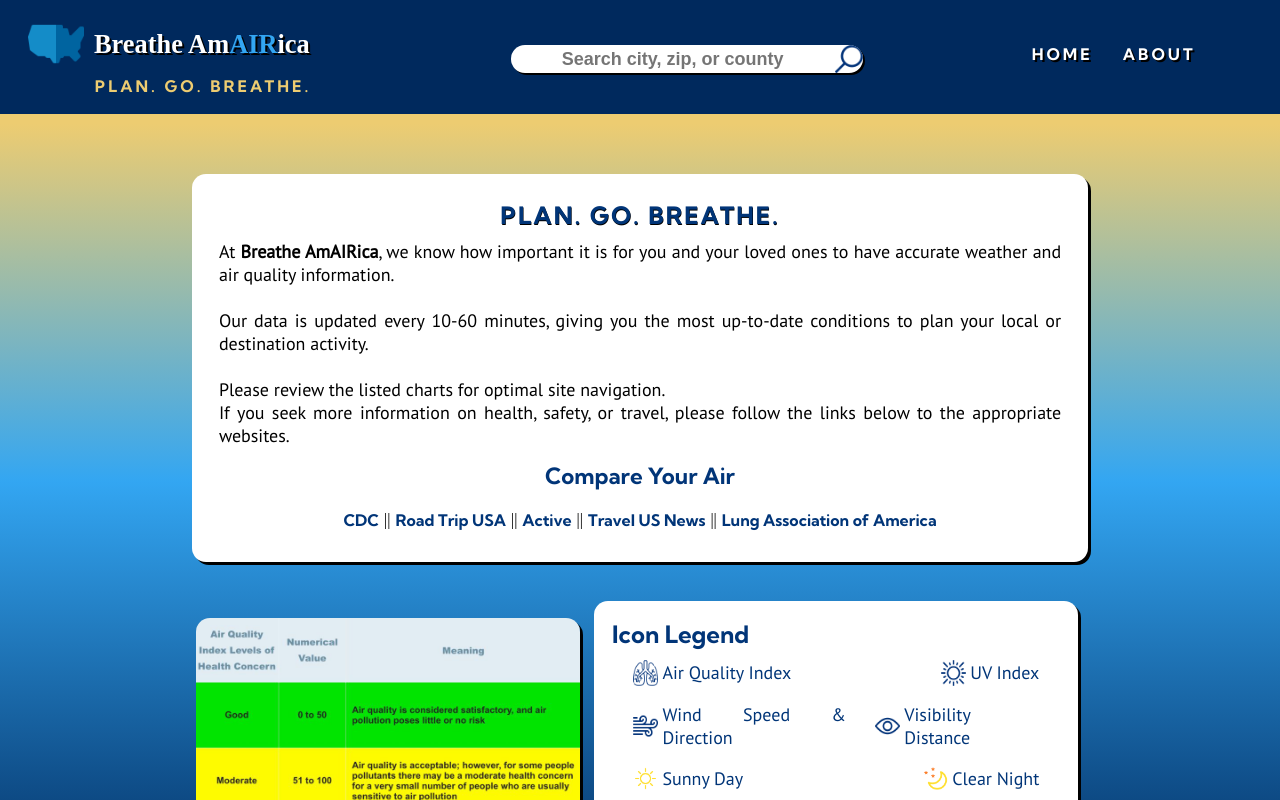
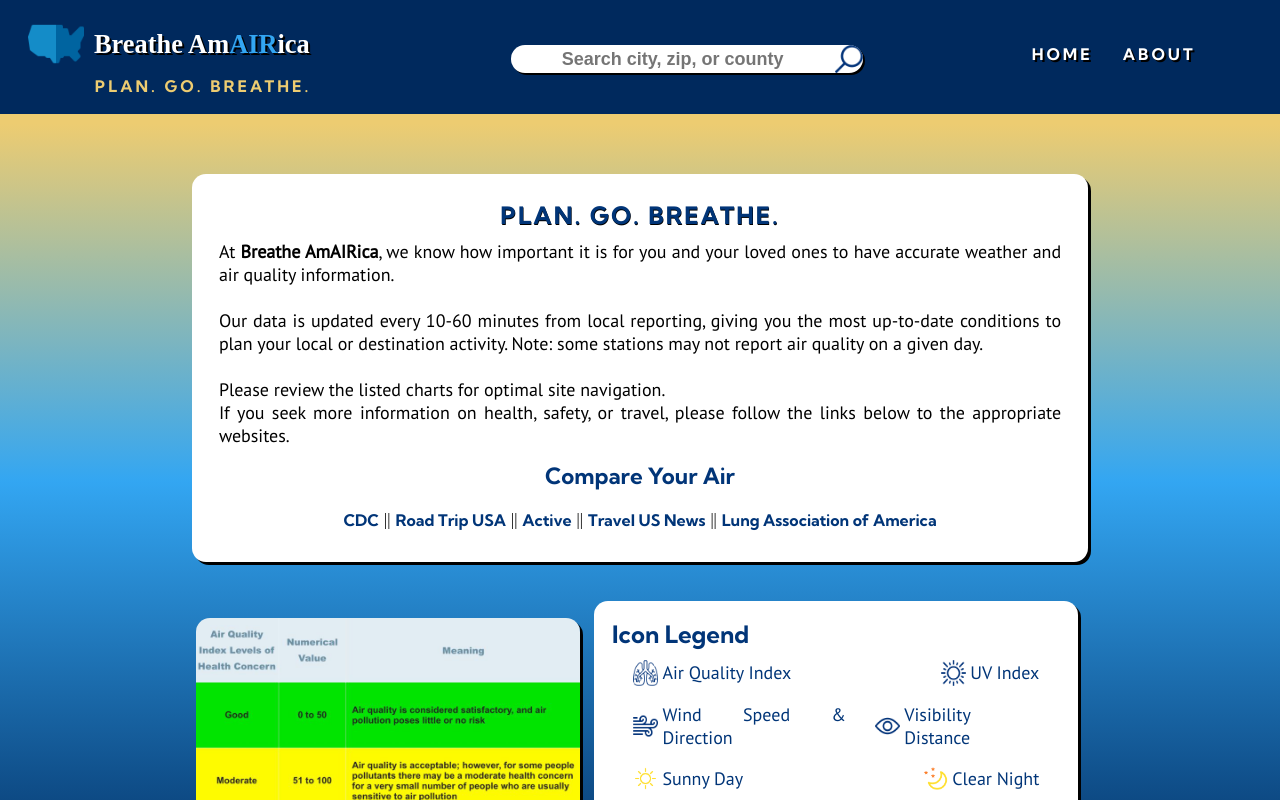
Before and after one commit to leighlars/BreatheAmAIRica, a React (Create React App) app: page /about in a window 1280 px wide. Shown: the top 800 px of the page. Built offline with nearby package versions, Linux system fonts and the light colour scheme; a web font is replaced by a local one.

Commit message:
Add disclaimer to About

```diff
--- a/src/About/About.tsx
+++ b/src/About/About.tsx
@@ -32,8 +32,8 @@ const About: React.FC = () => {
       loved ones to have accurate weather and air quality information.
       <br />
       <br />
-      Our data is updated every 10-60 minutes, giving you the most up-to-date
-      conditions to plan your local or destination activity.
+      Our data is updated every 10-60 minutes from local reporting, giving you the most up-to-date
+      conditions to plan your local or destination activity. Note: some stations may not report air quality on a given day.
       <br />
       <br />
       Please review the listed charts for optimal site navigation. <br />
--- a/src/Location/Location.tsx
+++ b/src/Location/Location.tsx
@@ -126,7 +126,7 @@ const Location = (props: any) => {
            {props.detailsData.currentWeather.rain
             ? props.detailsData.currentWeather.rain["1h"]
             : 0}
-           %
+           mm/hr
           </p>
          </span>
          <span className="current-weather-right-list">
```
